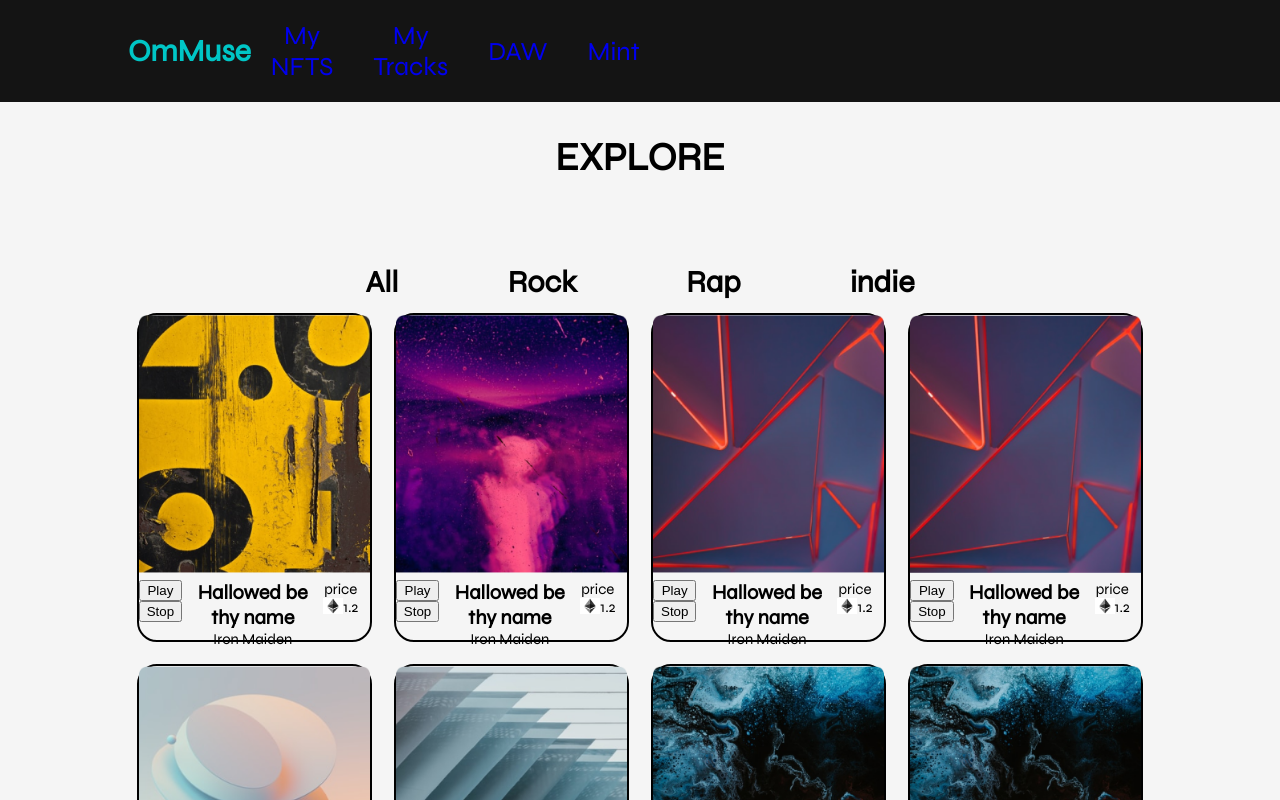
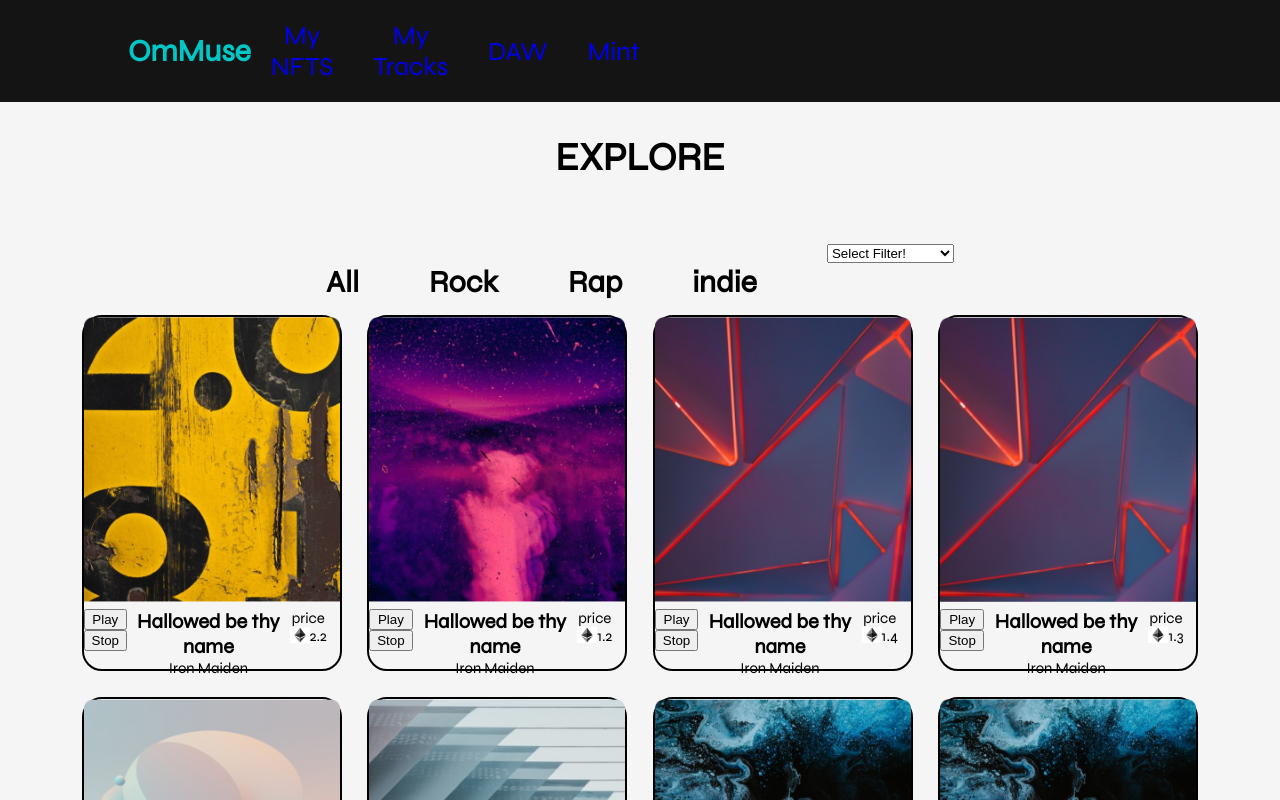
Before and after one commit to NotCodyDenniston/NFTMusicProject, a React (Create React App) app: page / in a window 1280 px wide. Shown: the top 800 px of the page. Built offline with nearby package versions, Linux system fonts and the light colour scheme.

Commit message:
Finished

```diff
--- a/src/App.css
+++ b/src/App.css
@@ -19,16 +19,17 @@
   display: flex;
   flex-direction: row;
   flex-wrap: wrap;
+  width: 100%;
   justify-content: center;
   margin-top: 3%;
   margin-bottom: 3%;
-  margin-left: 7%;
-  margin-right: 7%;
+  margin-left: 10%;
+  margin-right: 10%;
 }
 
 .card {
   height: 50%;
-  width: 21%;
+  width: 20%;
   margin: 1%;
  border: 2px solid black;
  border-radius: 20px;
--- a/src/App.js
+++ b/src/App.js
@@ -1,4 +1,4 @@
-import React, {useState} from 'react';
+import React, {useState, useEffect} from 'react';
 import './App.css';
 
 import Card from './components/card';
@@ -9,26 +9,58 @@ import Footer from './components/footer';
 
 function App() {
 
+
   const initialData = {
     musicArray: musicData
   }
 
-const [music, setMusic] = useState(initialData)
+  const [music, setMusic] = useState(initialData)
+  const [sortingMethod, setSortingMethod] = useState('')
+
+  useEffect(() => {
+    console.log('USEEFFECT')
+  sortCases();
+  }, [sortingMethod])
+
+  const sortCases = () => {
+    console.log('SORTCASES','SORTING METHOd', sortingMethod)
+    switch(sortingMethod) {
+        case 'priceLowToHigh':
+          music.musicArray.sort(function(a, b){return a.price-b.price});
+            break;
+        case 'priceHighToLow':
+            music.musicArray.sort(function(a, b){return b.price-a.price});
+            break;
+        case 'dateLowToHigh':
+          music.musicArray.sort(function(a, b){return a.datePublished-b.datePublished});
+            break;
+        case 'dateHighToLow':
+          music.musicArray.sort(function(a, b){return b.datePublished-a.datePublished});
+            break;
+    }
+    setMusic({...music})
+  }
 
   const onClickHandler = (evt) => {
-     console.log(evt.target.textContent)
-     let filteredData = musicData.filter((song) => song.genre == evt.target.textContent)
      setMusic({
-     musicArray: filteredData
+     musicArray: musicData.filter((song) => song.genre == evt.target.textContent)
       })
 }
 
+
+
+
   return (
+
     <div className="App">
+      {console.log('rendering')}
       <header className="App-header">
         <Nav/>
         <h2>EXPLORE</h2>
-        <Menu onClickHandler={onClickHandler}/>
+        <Menu
+        onClickHandler={onClickHandler}
+        sortingMethod={sortingMethod}
+        setSortingMethod={setSortingMethod}/>
 
           <div className='card-container'>
             {music.musicArray.map(card =>(
--- a/src/components/audio.js
+++ b/src/components/audio.js
@@ -12,6 +12,7 @@ export default function audio(props) {
     audio.currentTime = 0;
   };
 
+
   const playButton =  <button onClick={start}>Play</button>
   const stopButton =  <button onClick={stop}>Stop</button>
 
--- a/src/components/data.js
+++ b/src/components/data.js
@@ -13,15 +13,15 @@ const musicData = [
         "icon": icon1,
         "artist": "Iron Maiden",
         "song": "Hallowed be thy name",
-        "datePublished": 1658811975,
-        "price": 1.2,
+        "datePublished": 1658011975,
+        "price": 2.2,
         "genre": "Rap"
     },
     {
         "icon": icon2,
         "artist": "Iron Maiden",
         "song": "Hallowed be thy name",
-        "datePublished": 1658811975,
+        "datePublished": 1658816975,
         "price": 1.2,
         "genre": "Rock"
     },
@@ -29,48 +29,48 @@ const musicData = [
         "icon": icon3,
         "artist": "Iron Maiden",
         "song": "Hallowed be thy name",
-        "datePublished": 1658811975,
-        "price": 1.2,
+        "datePublished": 1158811975,
+        "price": 1.4,
         "genre": "indie"
     },
     {
         "icon": icon4,
         "artist": "Iron Maiden",
         "song": "Hallowed be thy name",
-        "datePublished": 1658811975,
-        "price": 1.2,
+        "datePublished": 1658211975,
+        "price": 1.3,
         "genre": "Rock"
     },
     {
         "icon": icon5,
         "artist": "Iron Maiden",
         "song": "Christmas music",
-        "datePublished": 1658811975,
-        "price": 1.2,
+        "datePublished": 1653811975,
+        "price": 9.2,
         "genre": "Rock"
     },
     {
         "icon": icon6,
         "artist": "Iron Maiden",
         "song": "Christmas music",
-        "datePublished": 1658811975,
-        "price": 1.2,
+        "datePublished": 1658851975,
+        "price": 0.2,
         "genre": "Rap"
     },
     {
         "icon": icon7,
         "artist": "Iron Maiden",
         "song": "Christmas music",
-        "datePublished": 1658811975,
-        "price": 1.2,
+        "datePublished": 1658811972,
+        "price": 1.5,
         "genre": "Rock"
     },
     {
         "icon": icon8,
         "artist": "Iron Maiden",
         "song": "Christmas music",
-        "datePublished": 1658811975,
-        "price": 1.2,
+        "datePublished": 1658811976,
+        "price": 1.7,
         "genre": "indie"
     }
 ]
--- a/src/components/menu.js
+++ b/src/components/menu.js
@@ -1,9 +1,17 @@
-import React from "react";
+import React, {useState} from "react";
 
 
 function Menu (props) {
+const {sortingMethod, setSortingMethod} = props
 
 
+    const handleOnChange = (e) => {
+        console.log('HANDLEONCHANGE')
+        setSortingMethod(e.target.value)
+    }
+
+
+    console.log(sortingMethod)
 
     return(
     <div className="menu">
@@ -11,6 +19,15 @@ function Menu (props) {
         <h3 className="menu-button" onClick={props.onClickHandler}>Rock</h3>
         <h3 className="menu-button" onClick={props.onClickHandler}>Rap</h3>
         <h3 className="menu-button" onClick={props.onClickHandler}>indie</h3>
+        <form>
+            <select className="select-form" onChange={handleOnChange} >
+                <option value={'abc'} defaultValue>Select Filter!</option>
+                <option value={'priceLowToHigh'}>Price Low to High</option>
+                <option value={'priceHighToLow'}>Price High to Low</option>
+                <option value={'dateLowToHigh'}>Date Low to High</option>
+                <option value={'dateHighToLow'}>Date High to Low</option>
+            </select>
+        </form>
     </div>
     )
 }
```
